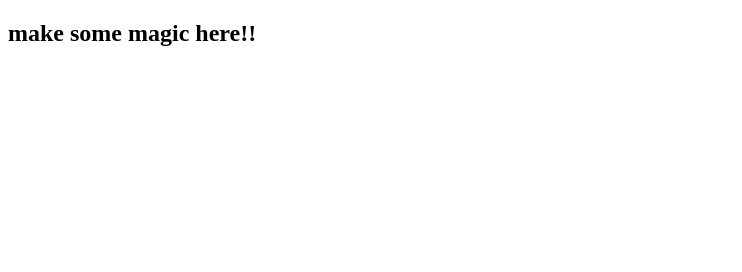
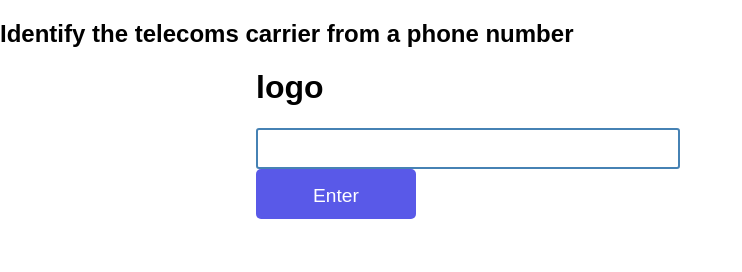
Before and after one commit to lilbobb/Circle-45-Phonie, a plain HTML site: page index.html in a window 1280 px wide. Shown: the whole page, without its empty margins (0-742 px from the left). Drawn offline with Linux system fonts and the light colour scheme.

Commit message:
I have been able to indicate with emoji the logo of any number you input and to call it to display above. the issue now is to validate when it is mtn it should display mtn logo and so on.

```diff
--- a/app.mjs
+++ b/app.mjs
@@ -4,13 +4,23 @@ function startApp() {
     // so create and use/call additional functions from here
 
     // pls remove the below and make some magic in here!
-    console.log('make magic in here!');
-
-    const header = document.querySelector('h2');
+   const header = document.querySelector('h2');
     if(header) {
-      header.textContent = 'make some magic here!!';
+      header.textContent = 'Identify the telecoms carrier from a phone number';
     }
   };
+  let logo = ["😂", "😍", "😌", "🐶"]
+
+    let phoneNumber = document.getElementById("number-el")
+    let displayLogo = document.getElementById("logo")
+    let buttonEl = document.getElementById('btn')
+
+   buttonEl.addEventListener("click", function() {
+     let baseNumber = phoneNumber.value
+
+     displayLogo.textContent =logo[0]
+
+   });
 
   // ======= DO NOT EDIT ============== //
   export default startApp;
--- a/index.html
+++ b/index.html
@@ -10,7 +10,15 @@
 </head>
 <body>
 
-    <h2>make some magic here!!</h2>
+    <h2>Identify the telecoms carrier from a phone number</h2>
+  <div id="input-div">
+    <h1 id="logo">logo</h1>
+    <form method="post">
+      <input type="number" id="number-el">
+    </form>
+    <button id="btn">Enter</button>
+  </div>
+
 
     <!-- // ============= EEND DO NOT EDIT ============== // -->
     <script src="index.mjs" type="module"></script>
--- a/style.css
+++ b/style.css
@@ -0,0 +1,34 @@
+body{
+  margin: 0;
+  padding: 0;
+  font-family: sans-serif;
+}
+
+#input-div{
+  margin: 0 auto;
+  width: 60%;
+  height: 200px;
+}
+
+button{
+  margin: 0 auto;
+  width: 20vh;
+  height: 50px;
+  padding: 1rem;
+  border: none;
+  border-radius: 5px;
+  background-color: #5959e8;
+  font-size: 1.2em;
+  color: #fff;
+}
+
+button:hover{
+  background-color: steelblue;
+}
+
+#number-el{
+  padding: 0;
+  font-size: 2rem;
+  border: 2px solid steelblue;
+  border-radius: 3px;
+}
```
Also changed, not shown: 3 other files.
